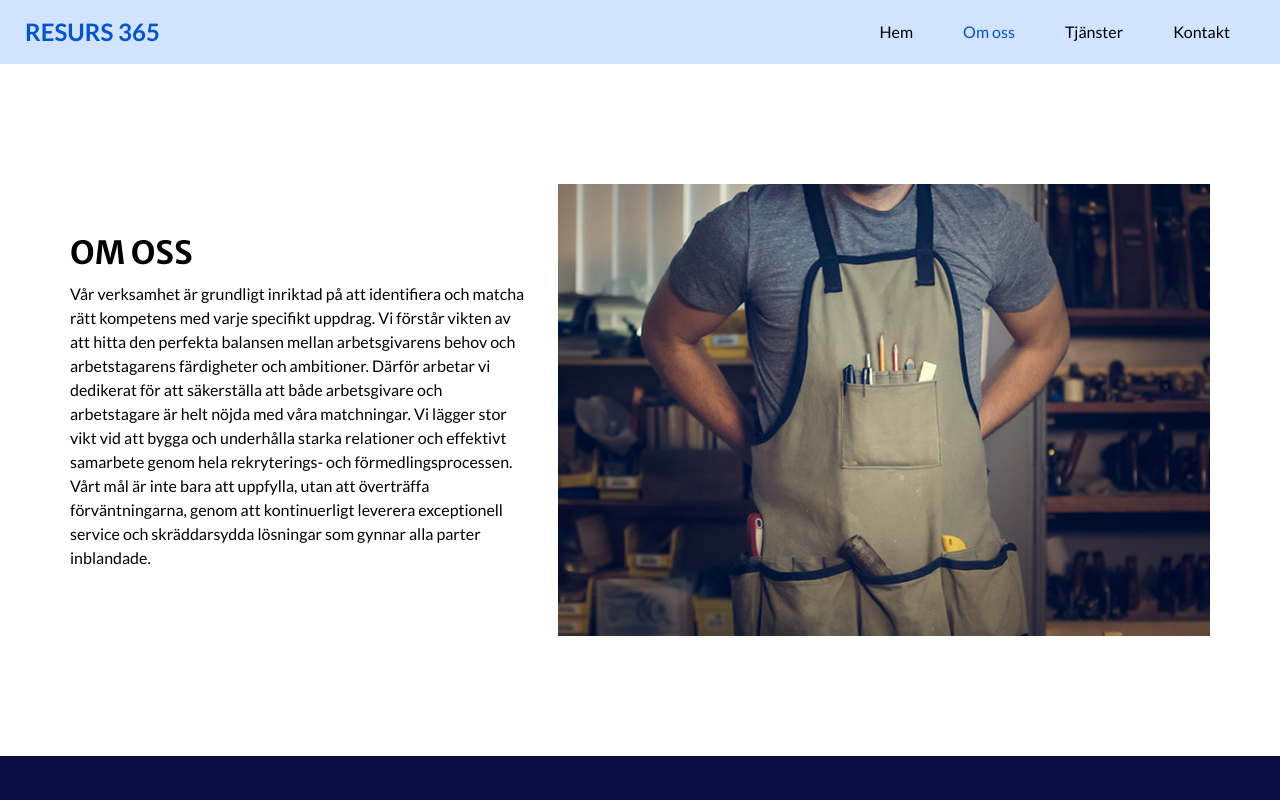
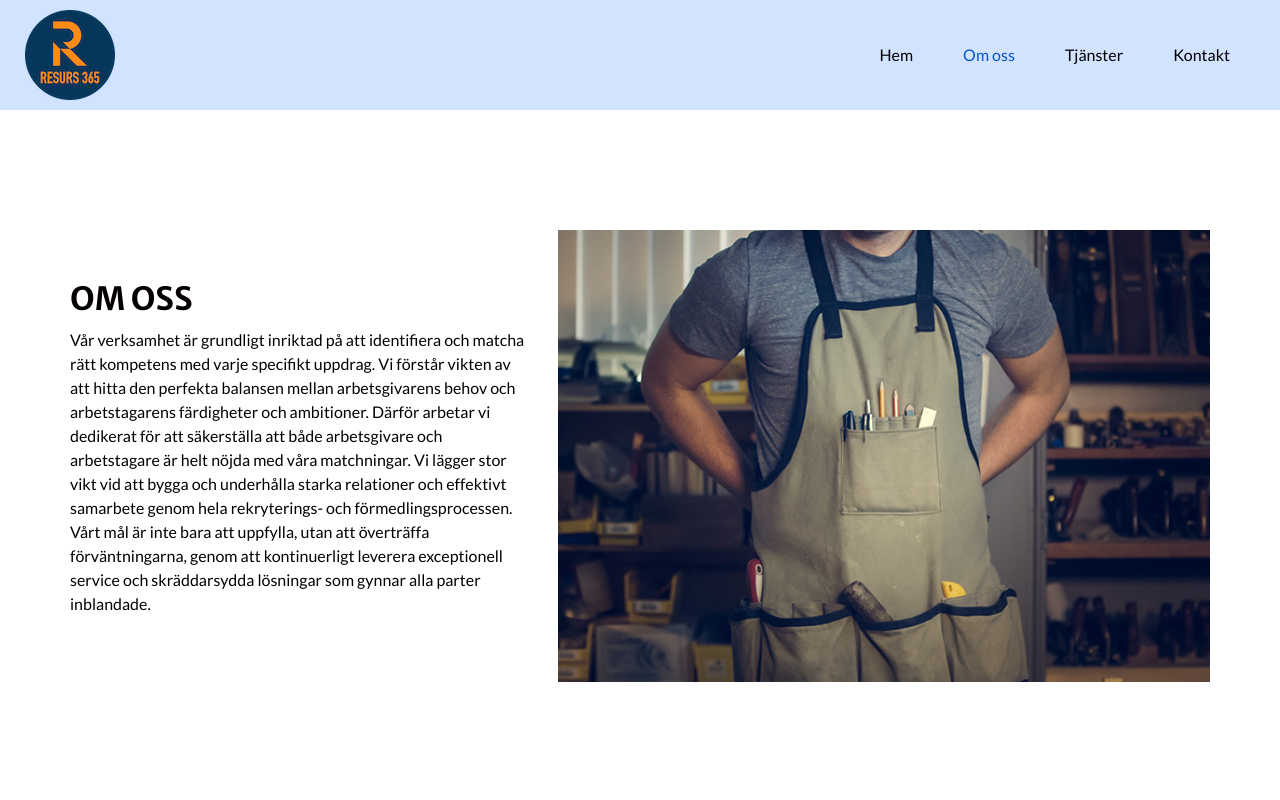
Before and after one commit to resurs365/resurs365.github.io, a plain HTML site: page about.html in a window 1280 px wide. Shown: the top 800 px of the page. Drawn offline with nearby package versions, Linux system fonts and the light colour scheme; some packages are replaced by stand-ins of ours.

Commit message:
Updated logo

```diff
--- a/about.html
+++ b/about.html
@@ -36,10 +36,8 @@
       <div class="header_bottom">
         <div class="container-fluid">
           <nav class="navbar navbar-expand-lg custom_nav-container ">
-            <a class="navbar-brand" href="index.html">
-              <span>
-                RESURS 365
-              </span>
+            <a id="nav-title" class="navbar-brand" href="index.html">
+              <img src="images/logo2_90.png" alt="">
             </a>
 
             <button class="navbar-toggler" type="button" data-toggle="collapse" data-target="#navbarSupportedContent" aria-controls="navbarSupportedContent" aria-expanded="false" aria-label="Toggle navigation">
```
Also changed, not shown: contact.html (+2 -4 lines), service.html (+2 -4 lines).
